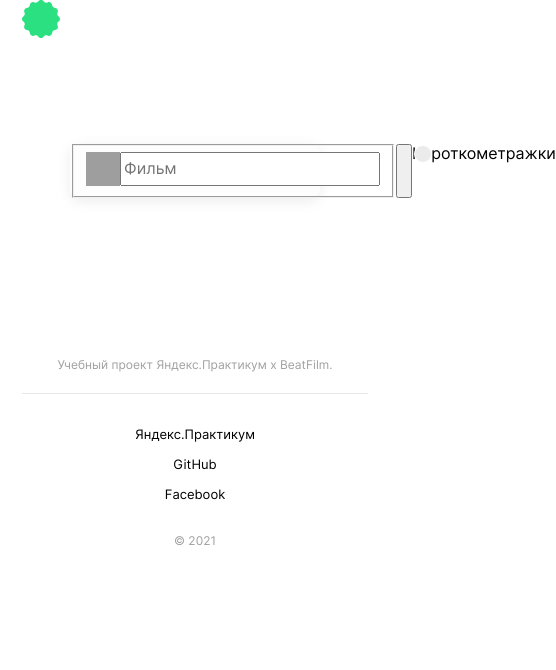
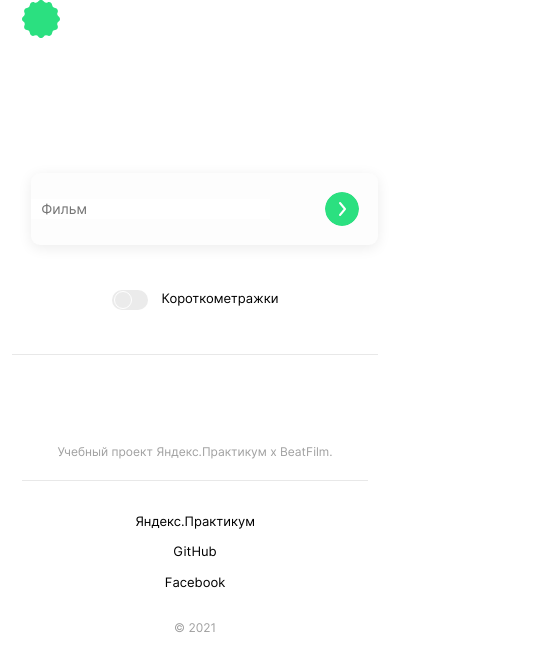
Before and after one commit to Anastasia-Belik/movies-explorer-frontend, a React (Create React App) app: page /movies in a window 390 px wide. Shown: the top 670 px of the page, 556 px wide, since content can reach past the window. Built offline with nearby package versions, Linux system fonts and the light colour scheme; grey boxes are pictures that could not be loaded.

Commit message:
feat: сделать компонент SearchForm

```diff
--- a/src/components/App/App.css
+++ b/src/components/App/App.css
@@ -7,7 +7,7 @@
 }
 
 .section {
-  max-width: 89.06%;
+  width: 89.06%;
   margin: 0 auto;
 }
 
@@ -34,7 +34,7 @@
 
 @media screen and (max-width: 770px) {
   .section {
-    max-width: 86.98%;
+    width: 86.98%;
   }
 
   .section-text {
@@ -45,7 +45,7 @@
 
 @media screen and (max-width: 425px) {
   .section {
-    max-width: 88.75%;
+    width: 88.75%;
   }
 
   .section-text {
--- a/src/components/Movies/SearchForm/SearchForm.css
+++ b/src/components/Movies/SearchForm/SearchForm.css
@@ -1,17 +1,37 @@
 .search {
-  padding: 70px 70px 80px;
+  padding-top: 70px;
+  padding-bottom: 70px;
+  margin-bottom: 10px;
+  border-bottom: 1px solid #E8E8E8;
 }
 
 .search__form {
   width: 100%;
-  display: flex;
+  display: grid;
+  grid-template-columns: 4fr 1fr;
+  align-items: center;
   background: #FDFDFD;
   box-shadow: 0 3px 14px rgba(0, 0, 0, 0.08);
   border-radius: 9px;
 }
 
+.search__main-container {
+  height: 40px;
+  display: flex;
+  justify-content: space-between;
+  align-items: center;
+  margin: 19px 0 19px 19px;
+  padding-right: 19px;
+  box-sizing: border-box;
+  border-right: 1px solid #CBCBCB;
+}
+
 .search__fieldset {
   display: flex;
+  width: 80%;
+  margin: 0;
+  padding: 0;
+  border: 0;
 }
 
 .search__icon {
@@ -20,6 +40,32 @@
   height: 34px;
 }
 
+.search__field {
+  width: 87.3%;
+  border: 0;
+  padding: 0 0 0 10px;
+
+  font-style: normal;
+  font-weight: normal;
+  font-size: 18px;
+  line-height: 20px;
+}
+
+.search__button {
+  border: 0;
+  padding: 0;
+  width: 34px;
+  height: 34px;
+  background-image: url("../../../images/find.svg");
+  border-radius: 50%;
+  cursor: pointer;
+}
+
+.search__switch-container {
+  display: flex;
+  padding: 0 30px;
+  gap: 14px;
+}
 
 .search__switch {
   position: relative;
@@ -69,3 +115,58 @@ input:checked + .search__slider:before {
   background-color: #2BE080;
   transform: translateX(14px);
 }
+
+.search__shortfilm {
+  font-style: normal;
+  font-weight: normal;
+  font-size: 13px;
+  line-height: 138%;
+}
+
+@media screen and (max-width: 770px) {
+  .search {
+    width: 92.18%;
+    padding-top: 80px;
+    padding-bottom: 110px;
+  }
+
+  .search__switch-container {
+    padding: 0 20px;
+  }
+}
+
+@media screen and (max-width: 576px) {
+  .search {
+    width: 93.75%;
+    padding-bottom: 0;
+  }
+
+  .search__form {
+    grid-template-columns: 1fr;
+    background: none;
+    box-shadow: none;
+    border-radius: 0;
+  }
+
+  .search__main-container {
+    height: 72px;
+    border-right: 0;
+    background: #FDFDFD;
+    box-shadow: 0 3px 14px rgba(0, 0, 0, 0.08);
+    border-radius: 9px;
+  }
+
+  .search__icon {
+    display: none;
+  }
+
+  .search__field {
+    font-size: 14px;
+  }
+
+  .search__switch-container {
+    justify-self: center;
+    padding: 26px 0 44px;
+  }
+
+}
--- a/src/components/Movies/SearchForm/SearchForm.js
+++ b/src/components/Movies/SearchForm/SearchForm.js
@@ -7,16 +7,20 @@ function SearchForm() {
   return(
     <section className='section search'>
       <form className='search__form'>
+        <div className='search__main-container'>
           <fieldset className='search__fieldset'>
             <div className='search__icon'/>
             <input className='search__field' id='search' type='text' placeholder='Фильм'/>
           </fieldset>
           <button className='search__button' />
+        </div>
+        <div className='search__switch-container'>
           <label for='short-film' className='search__switch'>
             <input type='checkbox' id='short-film'/>
-          <span className="search__slider"/>
+            <span className='search__slider'/>
           </label>
-        <span>Короткометражки</span>
+          <span className='search__shortfilm'>Короткометражки</span>
+        </div>
         </form>
     </section>
   )
```
Also changed, not shown: src/images/find.svg (added). Lines whose indentation alone changed are shown as unchanged.
